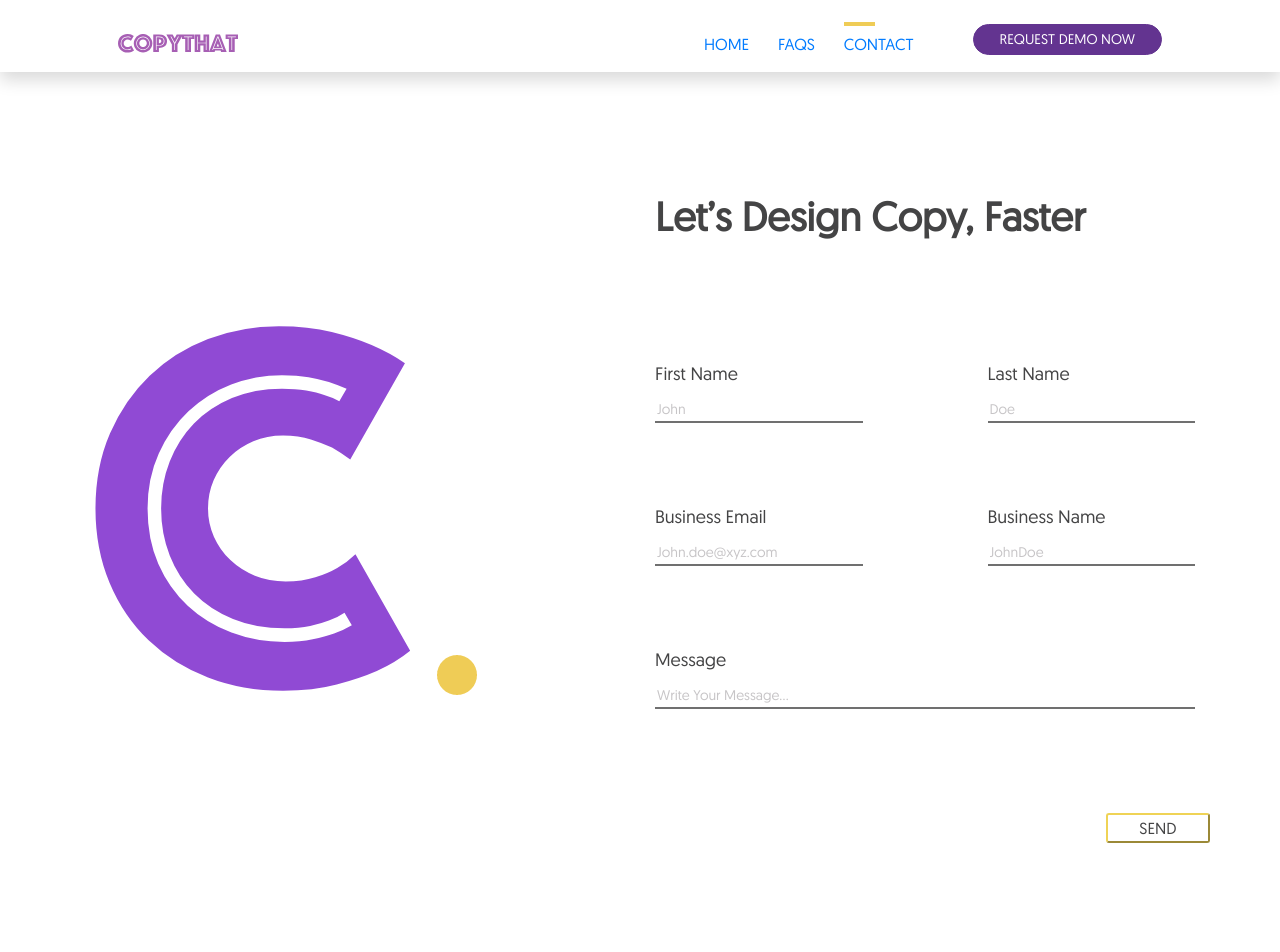
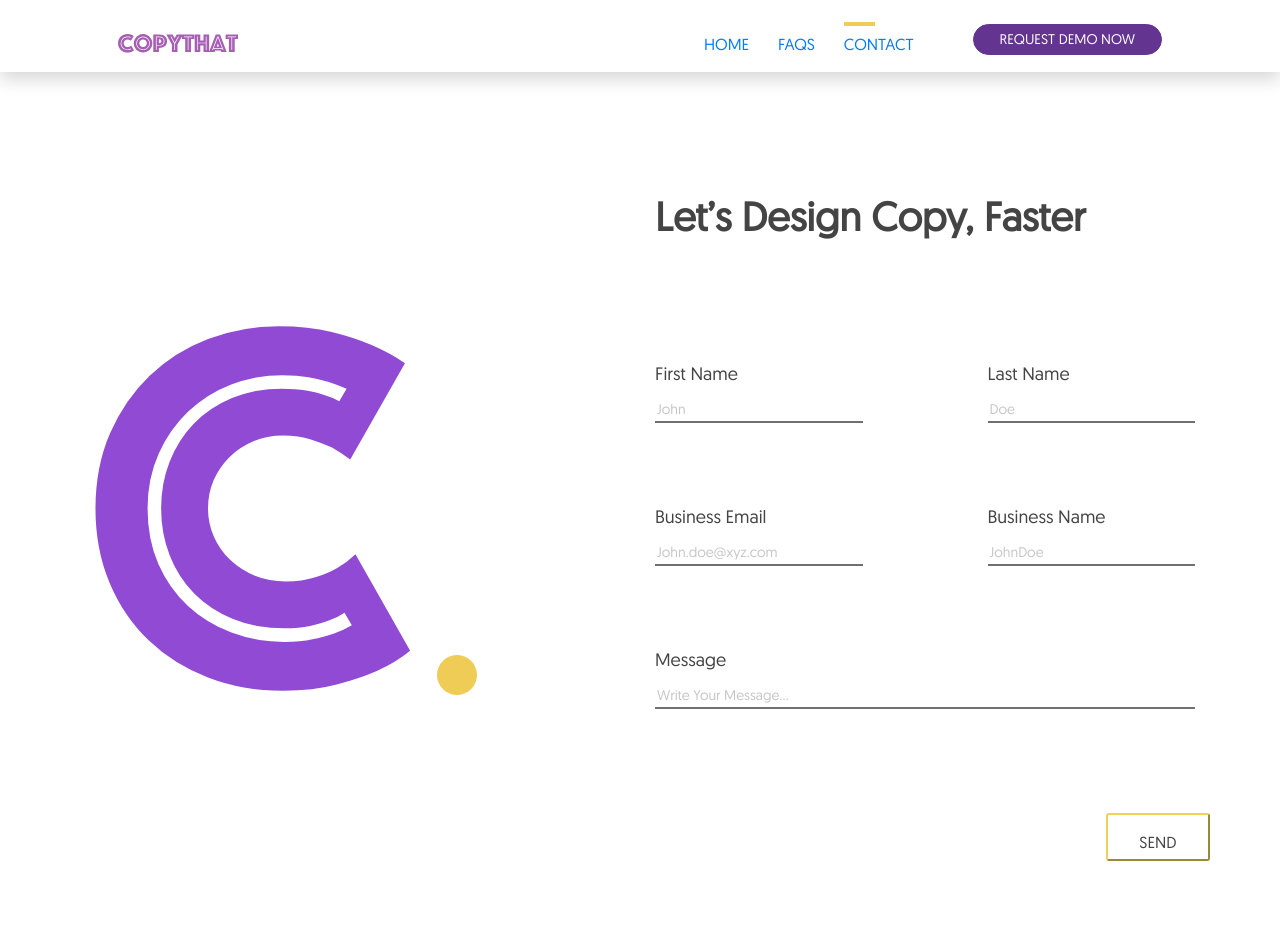
Before and after one commit to yashu2001/Copy_That, a React (Create React App) app: page /contact in a window 1280 px wide. Shown: the top 952 px of the page. Built offline with nearby package versions, Linux system fonts and the light colour scheme.

Commit message:
Fixed button padding issue

```diff
--- a/src/App.css
+++ b/src/App.css
@@ -219,6 +219,8 @@ textarea {
   box-shadow: #efd356 16% !important;
   border-color: #efd356 !important;
   border-radius: 3px;
+  padding-top: 15px;
+  padding-bottom: 5px;
 }
 .contact-btn:hover {
   background-color: #efd356 !important;
@@ -232,7 +234,10 @@ textarea {
   color: #ffffff !important;
 }
 .contact-btn > span {
-  padding: 1vh 2vw !important;
+  margin-top: 2vh !important;
+  margin-right: 2vw !important;
+  margin-left: 2vw !important;
+  margin-bottom: 2vh !important;
 }
 /* Media Queries */
 @media screen and (max-width: 768px) {
```
